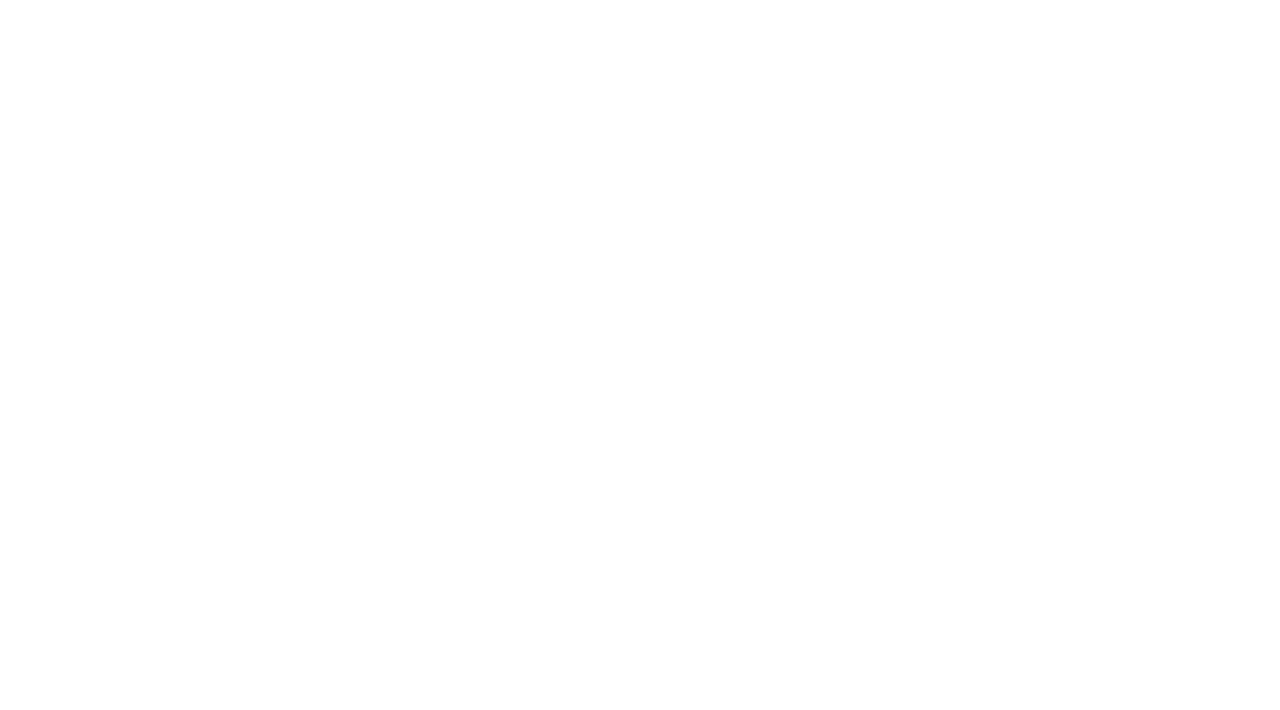
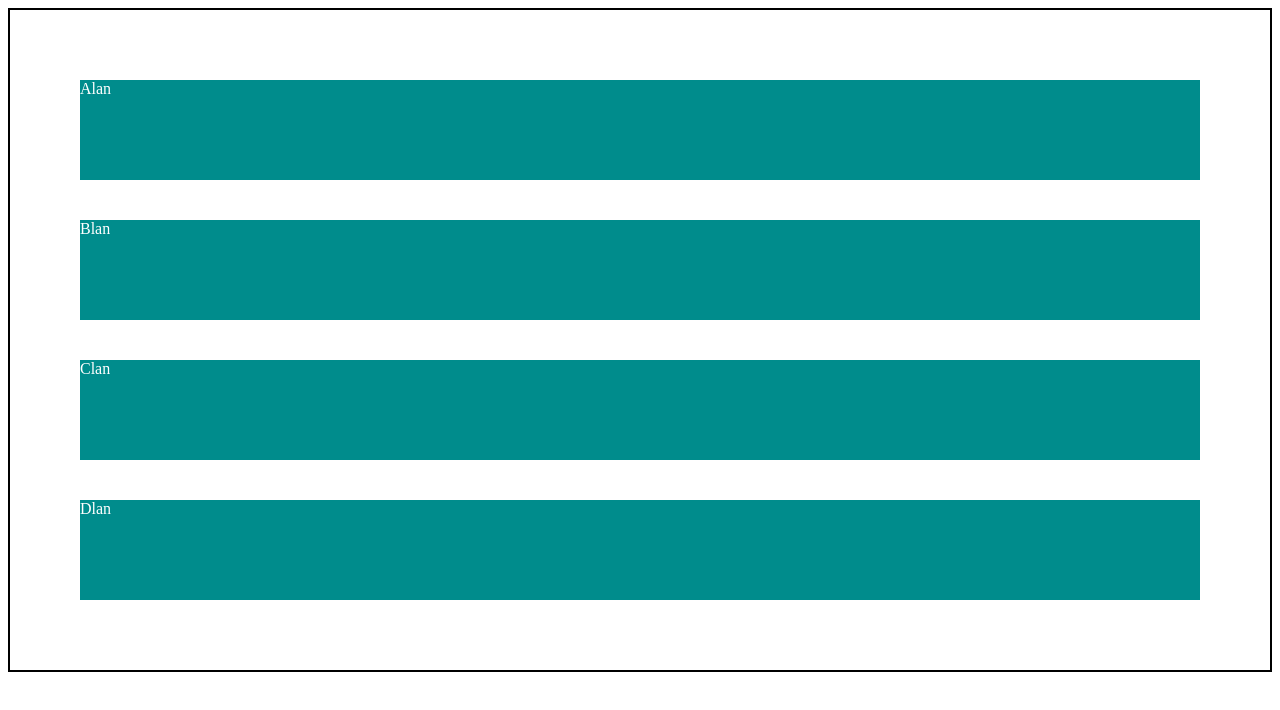
Before and after one commit to AlanTeeWeiLoon/FrontEnd_Knowledge, a plain HTML site: page JavaScript/curry/curry.html in a window 1280 px wide. Drawn offline with Linux system fonts and the light colour scheme.

Commit message:
Update curry.html

```diff
--- a/JavaScript/curry/curry.html
+++ b/JavaScript/curry/curry.html
@@ -5,9 +5,18 @@
     <meta charset="UTF-8">
     <meta name="viewport" content="width=device-width, initial-scale=1.0">
     <title>Curry Function</title>
+    <style>
+        .container {
+            border: 2px solid;
+            padding: 30px
+        }
+    </style>
 </head>
 
 <body>
+    <div class="container">
+
+    </div>
     <script>
         // curry: Haskell curry
         /**
@@ -22,6 +31,7 @@
             return x + y + z
         }
         console.log(addition(2, 3, 5)) // 10
+
 
         // Sample 2: Converting an Existing Function into a Curried Function
         console.log("-------------------Sample 2-------------------")
@@ -51,6 +61,7 @@
          const result = sum2(3);
          */
 
+
         // Sample 3: Creating a Friend Request Curry Function
         console.log("-------------------Sample 3-------------------")
         function sendReq(greet) {  //function is created that will take one argument, 'greet' here
@@ -62,6 +73,7 @@
         }
         let request = sendReq('Hello')('Alan')('Can you please add me as your connection on LinkedinIn ?')
         console.log(request) // Hello Alan, Can you please add me as your connection on LinkedinIn ?
+
 
         // Sample 4: Advanced currying
         console.log("-------------------Sample 4-------------------")
@@ -89,6 +101,60 @@
          The number of arguments passed here will show the length property of the function.
          The arguments will keep increasing every time the calling of function.
          */
+
+
+        // Sample 5: Advanced currying 2
+        console.log("-------------------Sample 5-------------------")
+        const adv_curryFunc = function (func) {
+            // params from index 1 of func pass in
+            var args = Array.prototype.slice.call(arguments, 1)
+            var that = this
+            return function () {
+                var curArgs = Array.from(arguments) // Current arguments
+                var totalArgs = args.concat(curArgs)
+                if (totalArgs.length >= func.length) {
+                    // params enough
+                    return func.apply(null, totalArgs)
+                } else {
+                     // params not enough
+                    totalArgs.unshift(func)
+                    return that.curry.apply(that, totalArgs)
+                }
+            }
+
+        }
+
+        function createElement(container, name, props, styles, content) { // container, name, props, styles will be fixed, only content will change, so use curry function
+            var ele = document.createElement(name)
+            container.appendChild(ele)
+
+            for (var prop in props) {
+                ele[prop] = props[prop]
+            }
+
+            for (var prop in styles) {
+                ele.style[prop] = styles[prop]
+            }
+
+            ele.innerHTML = content
+
+
+        }
+
+        var div = document.querySelector(".container")
+        var create = adv_curryFunc(createElement, div, "div", {}, { // first param will be the function, then container, name, props, styles as fixed params
+            height: "100px",
+            background: "#008c8c",
+            margin: "40px",
+            color: "#fff"
+        })
+
+        // create diff content of element inside .container div
+        create("Alan")
+        create("Blan")
+        create("Clan")
+        create("Dlan")
+
     </script>
 </body>
 
```
